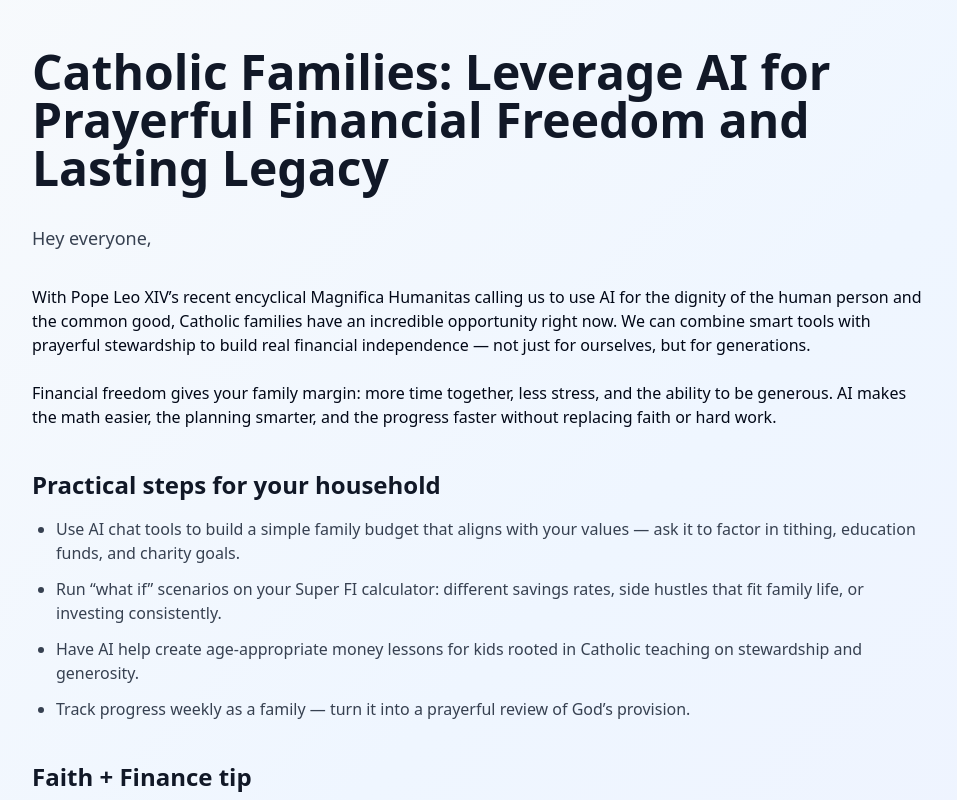
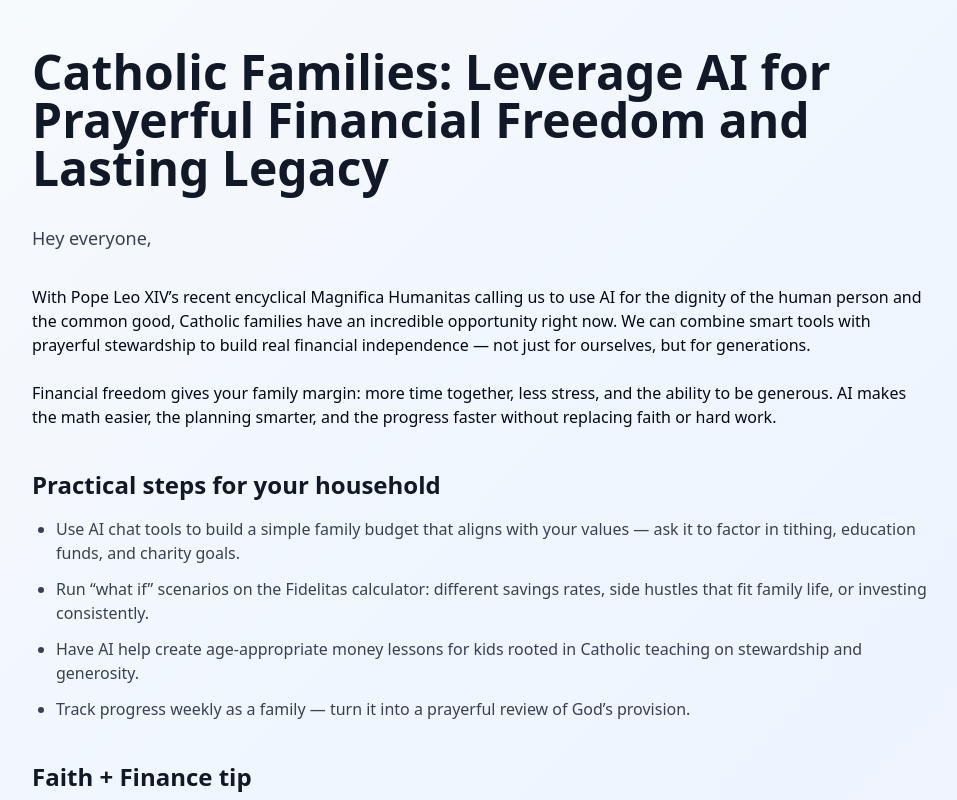
Before and after one commit to daughterpop/super-fi-calc, a React (Vite) app: page /blog/catholic-families-leverage-ai-for-prayerful-financial-freedom-and-lasting-legacy in a window 1280 px wide. Shown: the top 800 px of the page, without its empty margins (160-1117 px from the left). Built offline with nearby package versions, Linux system fonts and the light colour scheme.

Commit message:
Replace remaining Super FI branding with Fidelitas on Tools, blogs, and unused Home

```diff
--- a/src/pages/WhyFIForEveryone.jsx
+++ b/src/pages/WhyFIForEveryone.jsx
@@ -35,7 +35,7 @@ export default function WhyFIForEveryone() {
         </ul>
 
         <p className="mb-6">
-          I built the Super FI calculator because I believe this path should be accessible to anyone willing to run the numbers and take consistent action. No gatekeeping. No fancy degrees required.
+          I built the Fidelitas calculator because I believe this path should be accessible to anyone willing to run the numbers and take consistent action. No gatekeeping. No fancy degrees required.
         </p>
 
         <h2 className="text-2xl font-bold text-gray-900 mt-10 mb-4">
--- a/src/pages/catholic-families-leverage-ai-for-prayerful-financial-freedom-and-lasting-legacy.jsx
+++ b/src/pages/catholic-families-leverage-ai-for-prayerful-financial-freedom-and-lasting-legacy.jsx
@@ -25,7 +25,7 @@ export default function CatholicFamiliesLeverageAiForPrayerfulFinancialFreedomAn
         </h2>
         <ul className="list-disc pl-6 space-y-3 mb-8 text-gray-700">
           <li>Use AI chat tools to build a simple family budget that aligns with your values — ask it to factor in tithing, education funds, and charity goals.</li>
-          <li>Run “what if” scenarios on your Super FI calculator: different savings rates, side hustles that fit family life, or investing consistently.</li>
+          <li>Run “what if” scenarios on the Fidelitas calculator: different savings rates, side hustles that fit family life, or investing consistently.</li>
           <li>Have AI help create age-appropriate money lessons for kids rooted in Catholic teaching on stewardship and generosity.</li>
           <li>Track progress weekly as a family — turn it into a prayerful review of God’s provision.</li>
         </ul>
```
